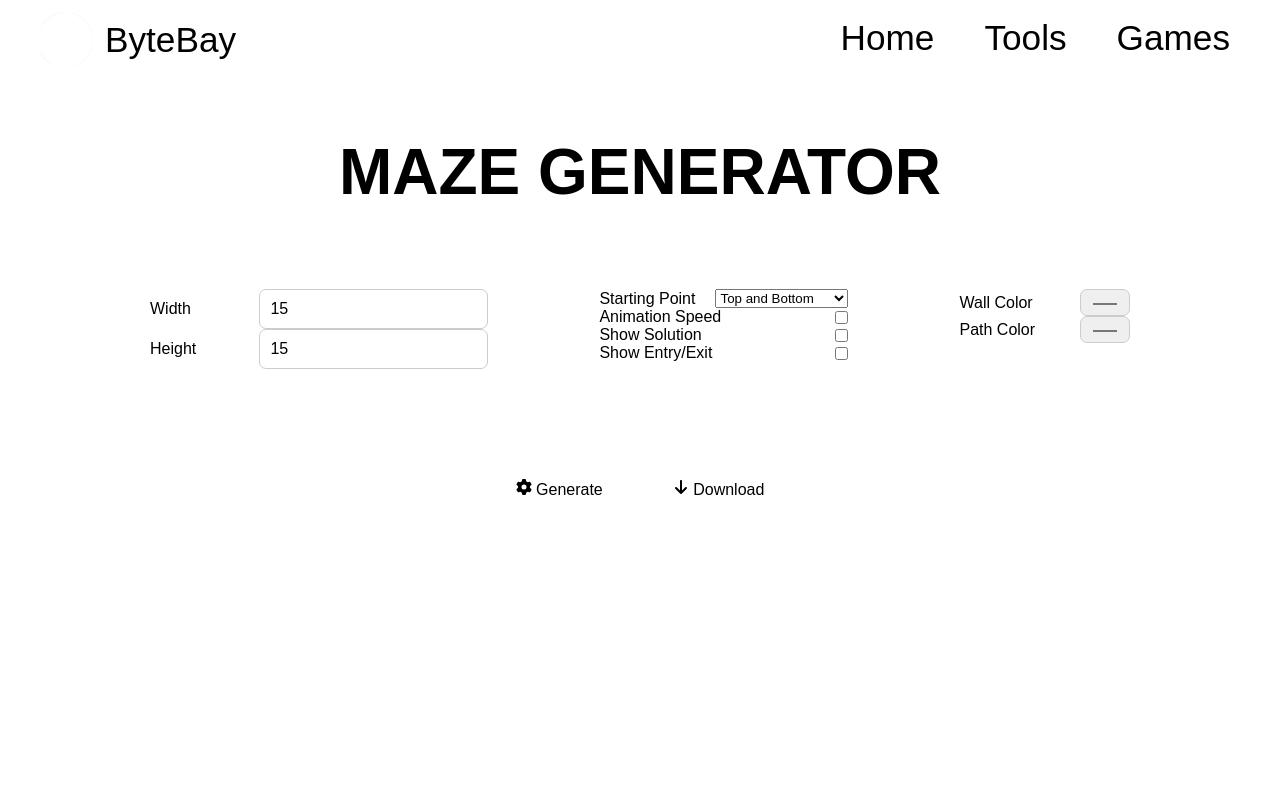
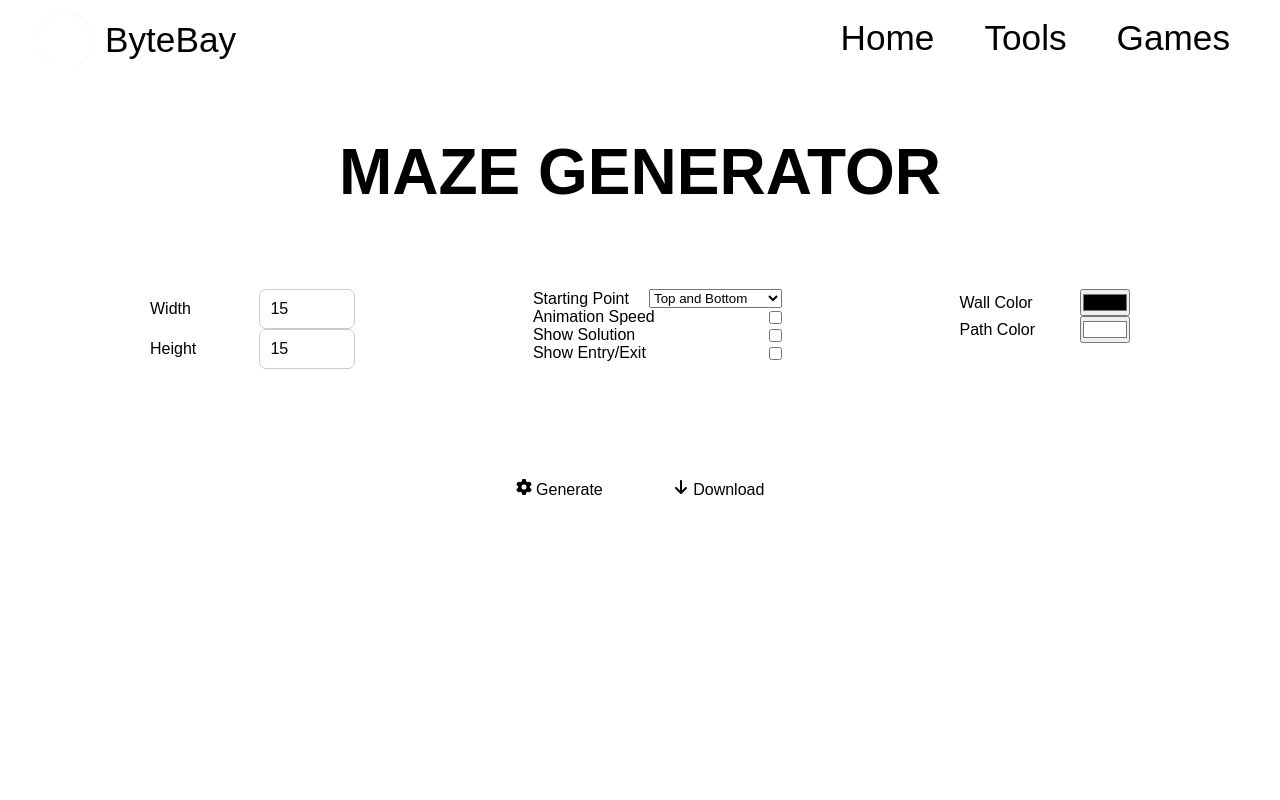
Before and after one commit to hafemi/bytecrate, a Next.js app: page /tools/maze-generator in a window 1280 px wide. Shown: the top 800 px of the page. Built offline with nearby package versions, Linux system fonts and the light colour scheme.

Commit message:
replaced input with number input

```diff
--- a/app/globals.css
+++ b/app/globals.css
@@ -53,11 +53,12 @@ input::placeholder {
   opacity: 0.7;
 }
 
-input {
+input[type="number"] {
   font-size: 1em;
   padding: 10px;
   border-radius: 7px;
   border: 1px solid #ccc;
+  width: 6em;
 }
 
 button {
```
